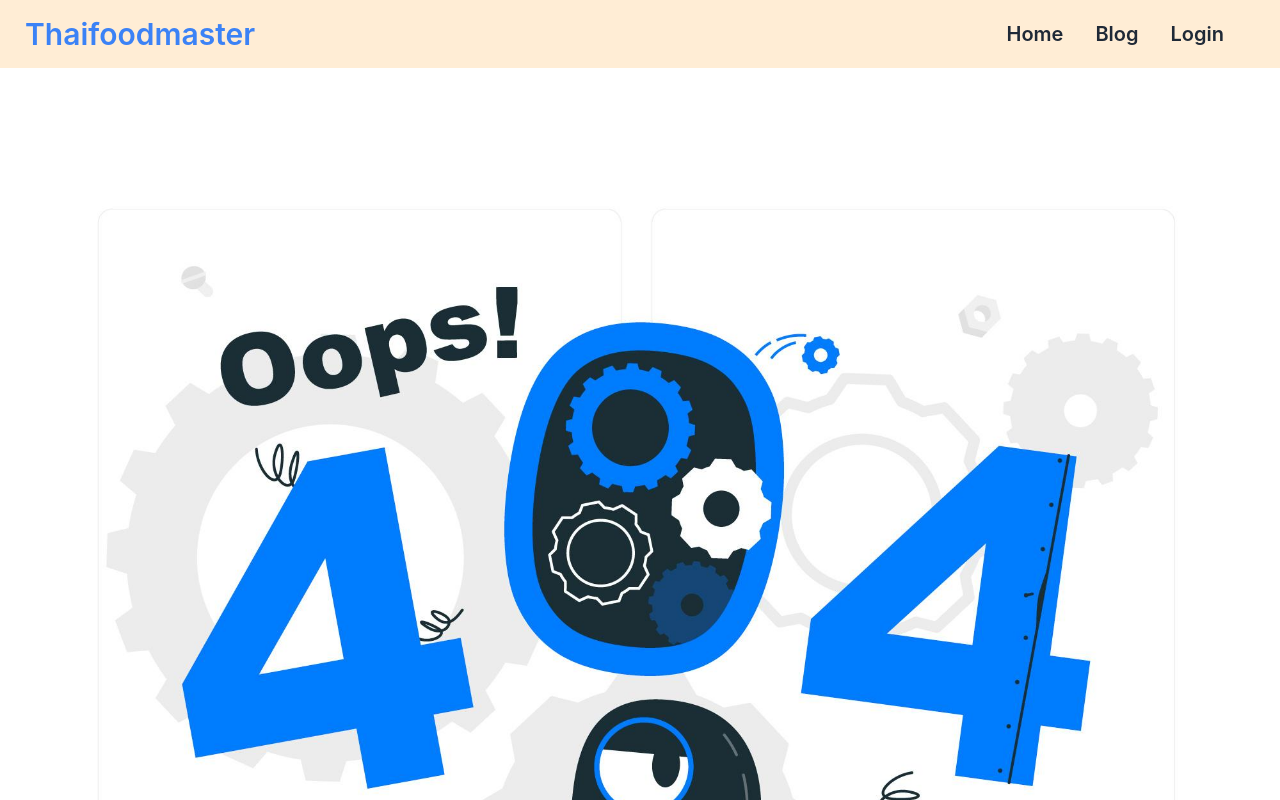
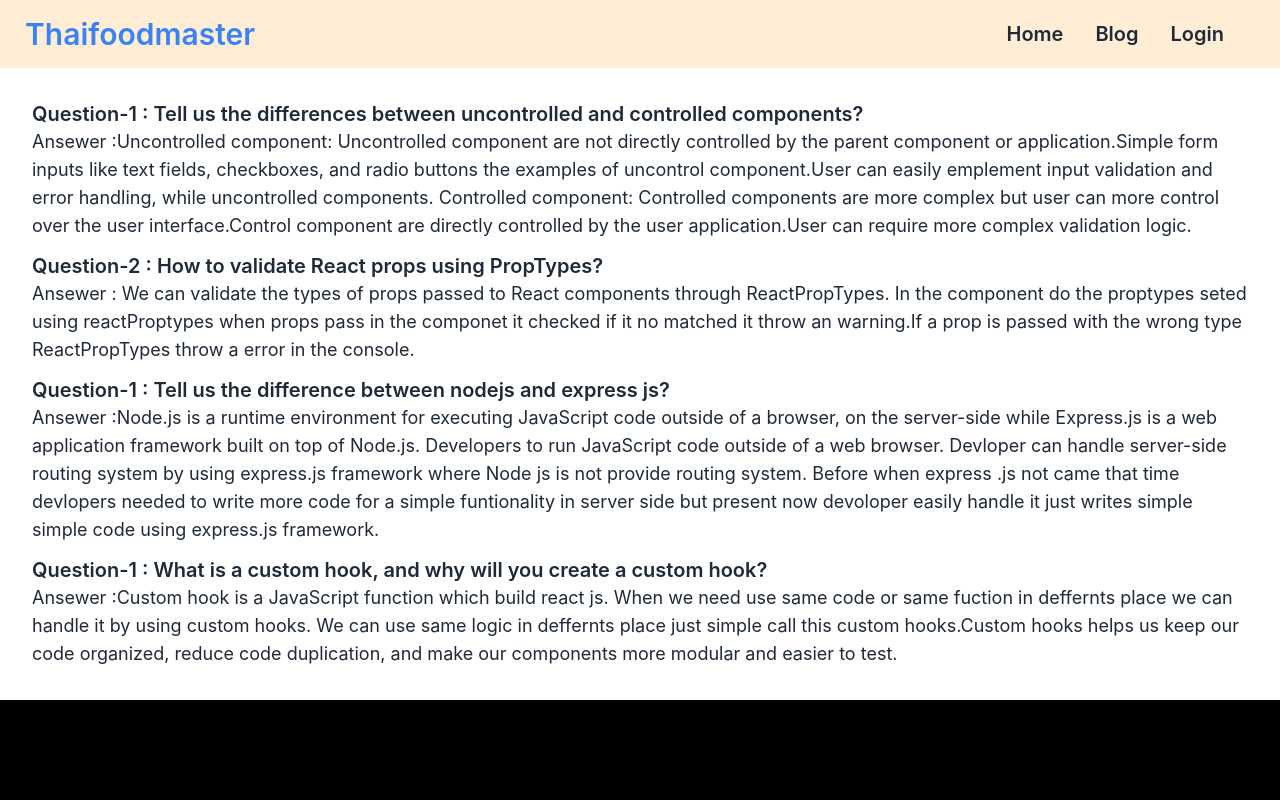
Before and after one commit to ar-asad/thaifoodmaster-client, a React (Create React App) app: page /blog in a window 1280 px wide. Shown: the top 800 px of the page. Built offline with nearby package versions, Linux system fonts and the light colour scheme; no server answers.

Commit message:
blog page implement by answering 4 question

```diff
--- /dev/null
+++ b/src/pages/Blog/Blog.js
@@ -0,0 +1,24 @@
+import React from 'react';
+
+const Blog = () => {
+    return (
+        <div className='m-8'>
+            <h2 className='text-xl font-semibold'>Question-1 : Tell us the differences between uncontrolled and controlled components?</h2>
+            <p className='text-lg mb-3'>Ansewer :Uncontrolled component: Uncontrolled component are not directly controlled by the parent component or application.Simple form inputs like text fields, checkboxes, and radio buttons the examples of uncontrol component.User can easily emplement input validation and error handling, while uncontrolled components.
+                Controlled component: Controlled components are more complex but user can more control over the user interface.Control component are directly controlled by the user application.User can require more complex validation logic.
+            </p>
+
+            <h2 className='text-xl font-semibold'>Question-2 : How to validate React props using PropTypes?  </h2>
+            <p className='text-lg mb-3'>Ansewer : We can validate the types of props passed to React components through ReactPropTypes. In the component do the proptypes seted using reactProptypes when props pass in the componet it checked if it no  matched it throw an warning.If a prop is passed with the wrong type ReactPropTypes throw a error in the console.</p>
+
+            <h2 className='text-xl font-semibold'>Question-1 :  Tell us the difference between nodejs and express js? </h2>
+            <p className='text-lg mb-3'>Ansewer :Node.js is a runtime environment for executing JavaScript code outside of a browser, on the server-side while Express.js is a web application framework built on top of Node.js. Developers to run JavaScript code outside of a web browser. Devloper can handle server-side routing system by using express.js framework where Node js is not provide routing system. Before when express .js not came that time devlopers needed to write more code for a simple funtionality in server side but present now devoloper easily handle it just writes simple simple code using express.js framework.</p>
+
+            <h2 className='text-xl font-semibold'>Question-1 :  What is a custom hook, and why will you create a custom hook?  </h2>
+            <p className='text-lg mb-3'>Ansewer :Custom hook is a JavaScript function which build react js. When we need use same code or same fuction in deffernts place we can handle it by using custom hooks. We can use same logic in deffernts place just simple call this custom hooks.Custom hooks helps us keep our code organized, reduce code duplication, and make our components more modular and easier to test.</p>
+
+        </div>
+    );
+};
+
+export default Blog;
--- a/src/pages/Login/Login.js
+++ b/src/pages/Login/Login.js
@@ -31,13 +31,19 @@ const Login = () => {
 
     const handleGoogleLogIn = () => {
         googleSignIn()
-            .then(result => console.log(result.user))
+            .then(result => {
+                console.log(result.user)
+                navigate(from, { replace: true });
+            })
             .catch(e => console.log(e.message))
     };
 
     const handleGithubSignIn = () => {
         githubSignIn()
-            .then(result => console.log(result.user))
+            .then(result => {
+                console.log(result.user)
+                navigate(from, { replace: true });
+            })
             .catch(e => console.log(e.message))
     }
 
--- a/src/router/Routes/Routes.js
+++ b/src/router/Routes/Routes.js
@@ -10,6 +10,7 @@ import Chefs from '../../pages/Home/Chefs/Chefs';
 import PrivateRoute from '../PrivateRoutes/PrivateRoute';
 import Chef from '../../pages/Home/Chefs/Chef';
 import VeiwDetails from '../../pages/ViewDetails/VeiwDetails';
+import Blog from '../../pages/Blog/Blog';
 
 const router = createBrowserRouter([
     {
@@ -23,6 +24,10 @@ const router = createBrowserRouter([
             {
                 path: '/chef',
                 element: <Chefs></Chefs>
+            },
+            {
+                path: '/blog',
+                element: <Blog></Blog>
             },
             {
                 path: '/chefDetails/:id',
```
